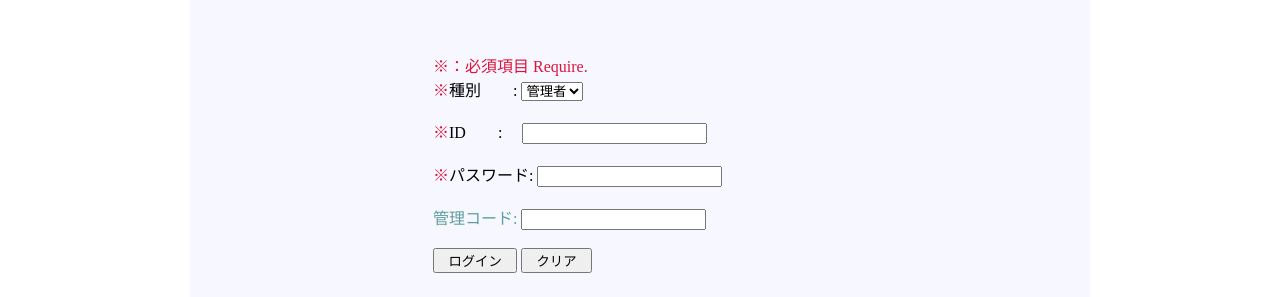
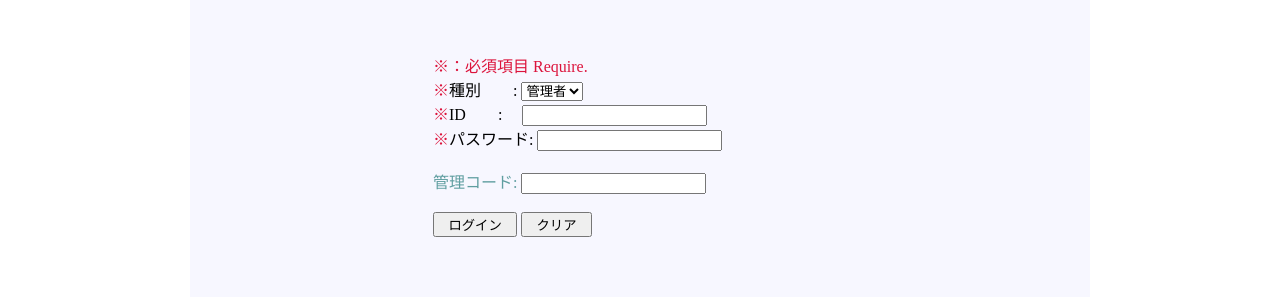
Before and after one commit to CMSS-Yashio/CMSS-Yashio.github.io, a plain HTML site: page docs/login/index.html in a window 1280 px wide. Shown: the part 301-598 px from the top of the page. Drawn offline with Linux system fonts and the light colour scheme; a script that the page names is missing.

Commit message:
loginpage plus

```diff
--- a/docs/login/index.html
+++ b/docs/login/index.html
@@ -47,7 +47,7 @@
 
 </br><div class="add-left f-margin">
 <form method="POST" action="" name="login_form">
-<span style="color: crimson;">※：必須項目 Require.</span>
+<span style="color: crimson;">※：必須項目 Require.</span><br />
 <div><span style="color: crimson;">※</span>種別　　:
 <select name="grp">
 <option value="管理者">管理者</option>
@@ -56,8 +56,8 @@
 <option value="教職員">教職員</option>
 <option value="卒業生">卒業生</option>
 <option value="その他">その他</option>
-</select></div></br>
-<div><span style="color: crimson;">※</span>ID　　: 　<input type=text name="id" size=20></div></br>
+</select></div>
+<div><span style="color: crimson;">※</span>ID　　: 　<input type=text name="id" size=20></div>
 <div><span style="color: crimson;">※</span>パスワード: <input type=text name="pass" size=20></div></br>
 <div style="color: cadetblue;">管理コード: <input type=text name="code" size=20></div></br>
 
```
